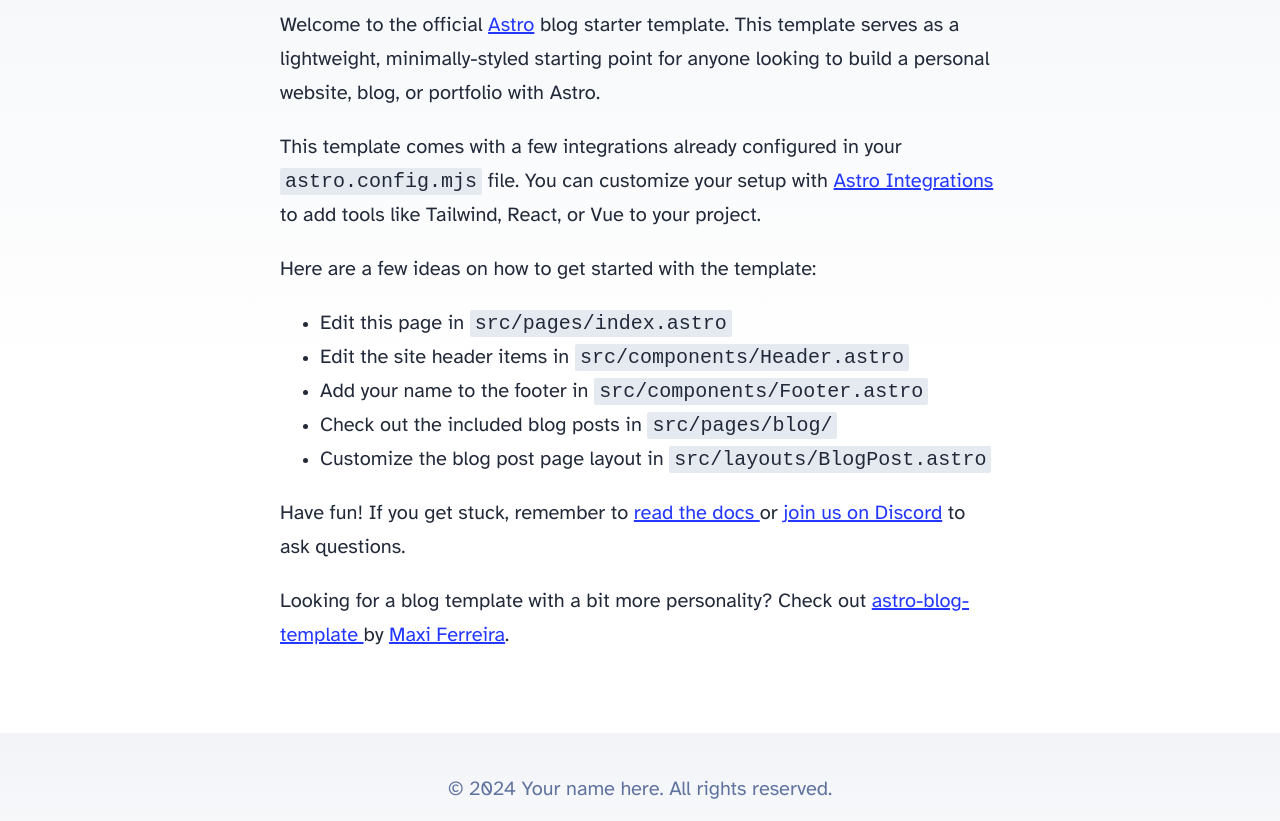
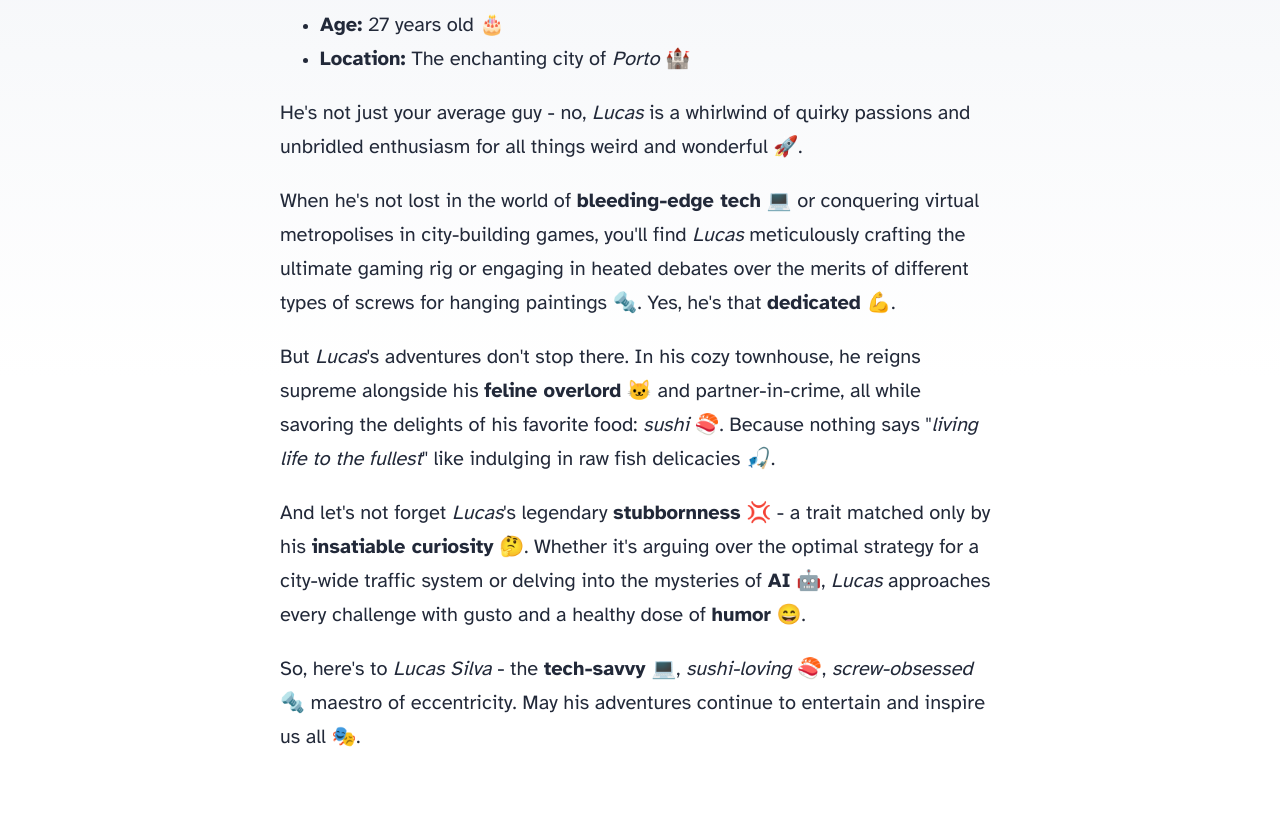
Before and after one commit to saculdasilva/saculdasilva.github.io, an Astro site: page / in a window 1280 px wide. Shown: the part 222-1043 px from the top of the page. Built offline with nearby package versions, Linux system fonts and the light colour scheme; Astro itself is replaced by a stand-in of ours.

Commit message:
chore: quick homepage content update

```diff
--- a/src/consts.ts
+++ b/src/consts.ts
@@ -1,5 +1,5 @@
 // Place any global data in this file.
 // You can import this data from anywhere in your site by using the `import` keyword.
 
-export const SITE_TITLE = 'Astro Blog';
-export const SITE_DESCRIPTION = 'Welcome to my website!';
+export const SITE_TITLE = 'Lucas Silva';
+export const SITE_DESCRIPTION = "Lucas Silva: A Portuguese Front-End Developer (and sometimes Full-Stack) from the enchanting city of Porto, with a passion for bleeding-edge tech.";
--- a/src/pages/index.astro
+++ b/src/pages/index.astro
@@ -1,8 +1,8 @@
 ---
-import BaseHead from '../components/BaseHead.astro';
-import Header from '../components/Header.astro';
-import Footer from '../components/Footer.astro';
-import { SITE_TITLE, SITE_DESCRIPTION } from '../consts';
+import BaseHead from "../components/BaseHead.astro";
+import Header from "../components/Header.astro";
+import Footer from "../components/Footer.astro";
+import { SITE_TITLE, SITE_DESCRIPTION } from "../consts";
 ---
 
 <!doctype html>
@@ -13,36 +13,47 @@ import { SITE_TITLE, SITE_DESCRIPTION } from '../consts';
   <body>
     <Header />
     <main>
-			<h1>🧑‍🚀 Hello, World!</h1>
+      <h1>Meet <em>Lucas Silva</em> 🎉</h1>
+      <ul>
+        <li><strong>Age:</strong> 27 years old 🎂</li>
+        <li>
+          <strong>Location:</strong> The enchanting city of <em>Porto</em> 🏰
+        </li>
+      </ul>
       <p>
-				Welcome to the official <a href="https://astro.build/">Astro</a> blog starter template. This
-				template serves as a lightweight, minimally-styled starting point for anyone looking to build
-				a personal website, blog, or portfolio with Astro.
+        He's not just your average guy - no, <em>Lucas</em> is a whirlwind of quirky
+        passions and unbridled enthusiasm for all things weird and wonderful 🚀.
       </p>
       <p>
-				This template comes with a few integrations already configured in your
-				<code>astro.config.mjs</code> file. You can customize your setup with
-				<a href="https://astro.build/integrations">Astro Integrations</a> to add tools like Tailwind,
-				React, or Vue to your project.
-			</p>
-			<p>Here are a few ideas on how to get started with the template:</p>
-			<ul>
-				<li>Edit this page in <code>src/pages/index.astro</code></li>
-				<li>Edit the site header items in <code>src/components/Header.astro</code></li>
-				<li>Add your name to the footer in <code>src/components/Footer.astro</code></li>
-				<li>Check out the included blog posts in <code>src/pages/blog/</code></li>
-				<li>Customize the blog post page layout in <code>src/layouts/BlogPost.astro</code></li>
-			</ul>
-			<p>
-				Have fun! If you get stuck, remember to <a href="https://docs.astro.build/"
-					>read the docs
-				</a> or <a href="https://astro.build/chat">join us on Discord</a> to ask questions.
+        When he's not lost in the world of <strong>bleeding-edge tech</strong> 💻
+        or conquering virtual metropolises in city-building games, you'll find <em
+          >Lucas</em
+        > meticulously crafting the ultimate gaming rig or engaging in heated debates
+        over the merits of different types of screws for hanging paintings 🔩. Yes,
+        he's that <strong>dedicated</strong> 💪.
       </p>
       <p>
-				Looking for a blog template with a bit more personality? Check out <a
-					href="https://github.com/Charca/astro-blog-template"
-					>astro-blog-template
-				</a> by <a href="https://twitter.com/Charca">Maxi Ferreira</a>.
+        But <em>Lucas</em>'s adventures don't stop there. In his cozy townhouse,
+        he reigns supreme alongside his <strong>feline overlord</strong> 🐱 and partner-in-crime,
+        all while savoring the delights of his favorite food: <em>sushi</em> 🍣.
+        Because nothing says "<em>living life to the fullest</em>" like
+        indulging in raw fish delicacies 🎣.
+      </p>
+      <p>
+        And let's not forget <em>Lucas</em>'s legendary <strong
+          >stubbornness</strong
+        > 💢 - a trait matched only by his <strong>insatiable curiosity</strong>
+        🤔. Whether it's arguing over the optimal strategy for a city-wide traffic
+        system or delving into the mysteries of <strong>AI</strong> 🤖, <em
+          >Lucas</em
+        > approaches every challenge with gusto and a healthy dose of <strong
+          >humor</strong
+        > 😄.
+      </p>
+      <p>
+        So, here's to <em>Lucas Silva</em> - the <strong>tech-savvy</strong> 💻,
+        <em>sushi-loving</em> 🍣, <em>screw-obsessed</em> 🔩 maestro of eccentricity.
+        May his adventures continue to entertain and inspire us all 🎭.
       </p>
     </main>
     <Footer />
```
Lines whose indentation alone changed are shown as unchanged.
